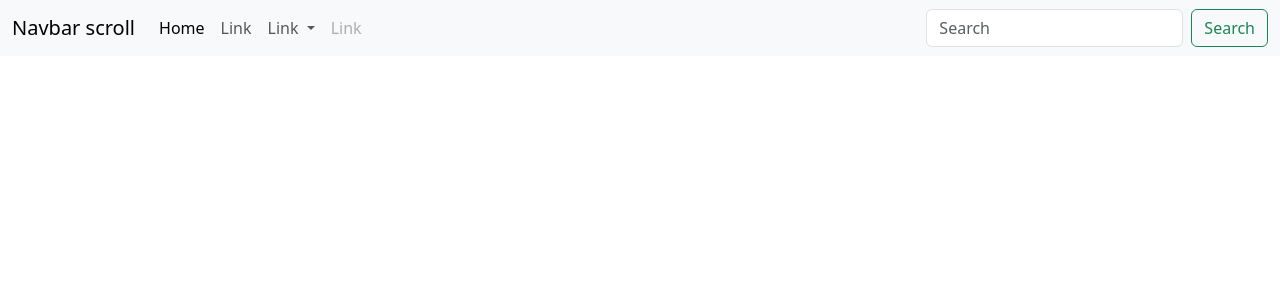
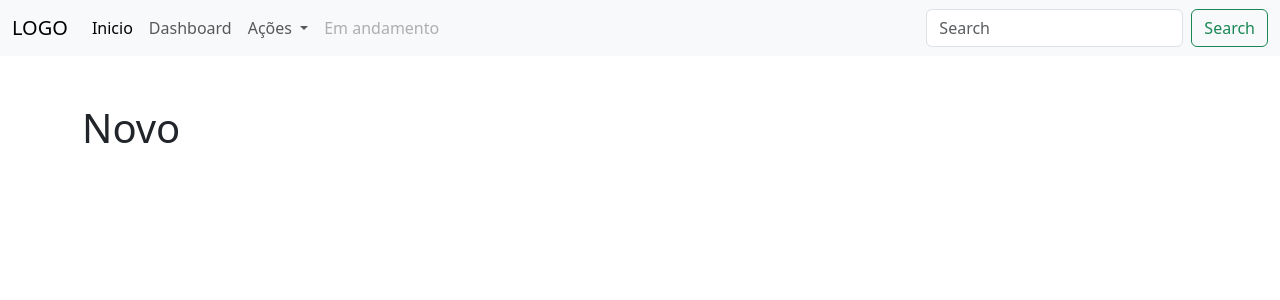
Before and after one commit to Guilherme-ruy/php-aprendizado, a PHP site: page /index.php?page=novo in a window 1280 px wide. Shown: the top 300 px of the page. After the commit the page ends 143 px from the top, so only its background shows below. Run offline with PHP 8.4, Linux system fonts and the light colour scheme.

Commit message:
Add files via upload

```diff
--- a/DashboardCRUDphp/index.php
+++ b/DashboardCRUDphp/index.php
@@ -1,9 +1,3 @@
-<?php
-
-require_once('config/conexao.php')
-
-  ?>
-
 <!doctype html>
 <html lang="pt-br">
 
@@ -17,36 +11,41 @@
 
 <body>
 
-  <nav class="navbar fixed-top navbar-expand-lg bg-body-tertiary">
+  <nav class="navbar navbar-expand-lg bg-body-tertiary">
     <div class="container-fluid">
-      <a class="navbar-brand" href="#">Navbar scroll</a>
-      <button class="navbar-toggler" type="button" data-bs-toggle="collapse" data-bs-target="#navbarScroll"
-        aria-controls="navbarScroll" aria-expanded="false" aria-label="Toggle navigation">
+      <a class="navbar-brand" href="index.php">LOGO</a>
+      <button class="navbar-toggler" type="button" data-bs-toggle="collapse" data-bs-target="#navbarSupportedContent"
+        aria-controls="navbarSupportedContent" aria-expanded="false" aria-label="Toggle navigation">
         <span class="navbar-toggler-icon"></span>
       </button>
-      <div class="collapse navbar-collapse" id="navbarScroll">
-        <ul class="navbar-nav me-auto my-2 my-lg-0 navbar-nav-scroll" style="--bs-scroll-height: 100px;">
+      <div class="collapse navbar-collapse" id="navbarSupportedContent">
+        <ul class="navbar-nav me-auto mb-2 mb-lg-0">
           <li class="nav-item">
-            <a class="nav-link active" aria-current="page" href="#">Home</a>
+            <a class="nav-link active" aria-current="page" href="#">Inicio</a>
           </li>
           <li class="nav-item">
-            <a class="nav-link" href="#">Link</a>
+            <a class="nav-link" href="#">Dashboard</a>
           </li>
           <li class="nav-item dropdown">
             <a class="nav-link dropdown-toggle" href="#" role="button" data-bs-toggle="dropdown" aria-expanded="false">
-              Link
+              Ações
             </a>
             <ul class="dropdown-menu">
-              <li><a class="dropdown-item" href="#">Action</a></li>
-              <li><a class="dropdown-item" href="#">Another action</a></li>
+              <!--BTN NOVO-->
+              <li><a class="dropdown-item" href="?page=novo">Novo</a></li>
+
+              <!--BTN LISTAR-->
+              <li><a class="dropdown-item" href="?page=listar">Listar</a></li>
               <li>
+                <!--BTN CANCELAR SELEÇÃO-->
                 <hr class="dropdown-divider">
               </li>
-              <li><a class="dropdown-item" href="#">Something else here</a></li>
+              <li><a class="dropdown-item" href="#">Cancelar</a></li>
             </ul>
           </li>
+
           <li class="nav-item">
-            <a class="nav-link disabled" aria-disabled="true">Link</a>
+            <a class="nav-link disabled" aria-disabled="true">Em andamento</a>
           </li>
         </ul>
         <form class="d-flex" role="search">
@@ -57,10 +56,34 @@
     </div>
   </nav>
 
-  <h1>Hello, world!</h1>
-  <br><br><br><br><br><br><br><br><br><br><br><br><br><br><br><br><br><br><br><br><br><br><br><br><br><br><br><br><br><br><br><br><br><br><br><br><br><br><br><br><br><br><br><br><br><br><br><br><br><br><br><br><br><br><br><br><br><br><br><br><br><br><br><br><br><br><br><br><br><br><br><br><br><br><br><br><br><br><br><br><br><br><br><br><br><br><br><br><br><br><br><br><br><br><br><br><br><br><br><br>
+  <div class="container">
+    <div class="row">
+      <div class="col mt-5">
+        <?php
 
+        include('config/conexao.php');
 
+        switch (@$_REQUEST["page"]) {
+          //CASE NOVO
+          case "novo":
+            include("view/novo.php");
+            break;
+
+          //CASE LISTAR
+          case "listar":
+            include("view/listar.php");
+            break;
+
+          //CASE SALVAR
+          case "salvar":
+            include("controller/salvar.php");
+          default:
+            print "<h1>Bem-vindo</h1>";
+        }
+        ?>
+      </div>
+    </div>
+  </div>
 
 
   <script src="https://cdn.jsdelivr.net/npm/bootstrap@5.3.2/dist/js/bootstrap.bundle.min.js"
--- /dev/null
+++ b/DashboardCRUDphp/view/listar.php
@@ -0,0 +1 @@
+<h1>Listar</h1>
--- /dev/null
+++ b/DashboardCRUDphp/view/novo.php
@@ -0,0 +1 @@
+<h1>Novo</h1>
```
Also changed, not shown: DashboardCRUDphp/controller/salvar.php (added).
